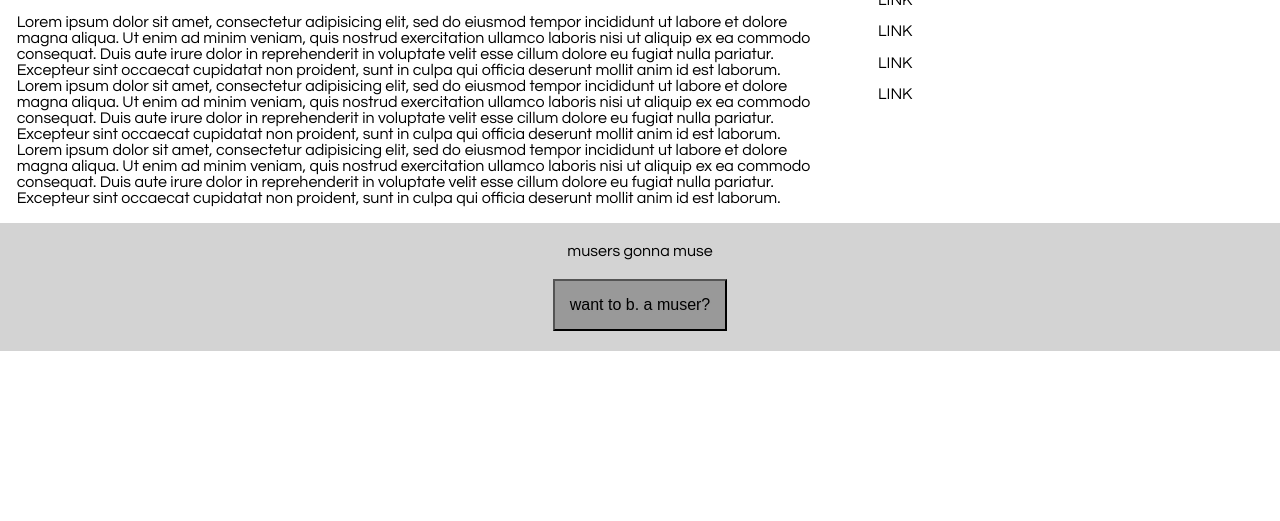
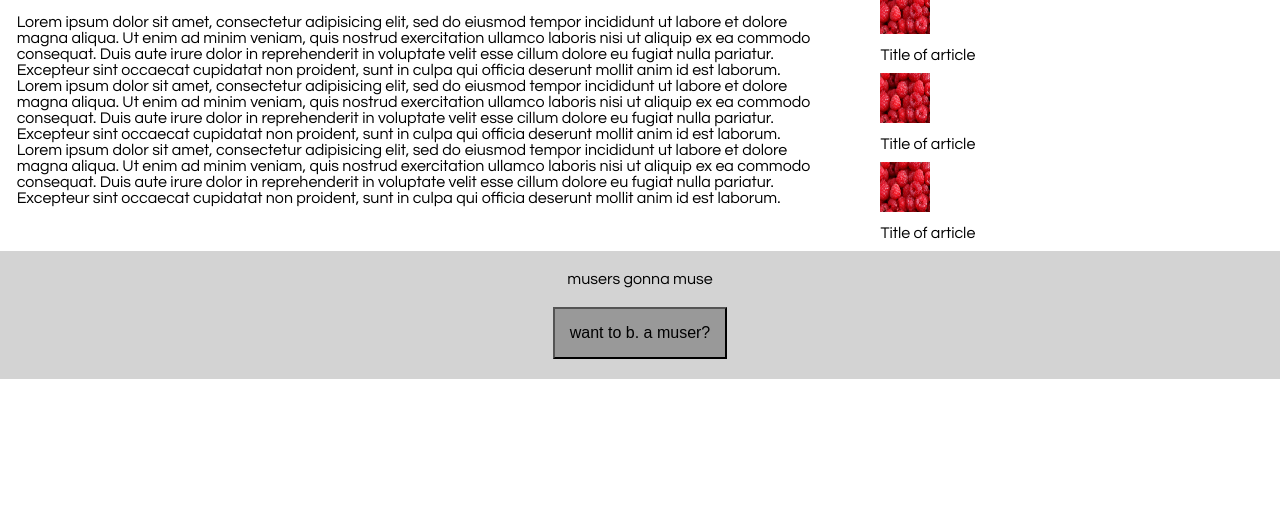
Before and after one commit to bethbaff/muse, a plain HTML site: page health.html in a window 1280 px wide. Shown: the part 279-800 px from the top of the page. Drawn offline with nearby package versions, Linux system fonts and the light colour scheme.

Commit message:
Added media items on topic pages

```diff
--- a/css/styles.css
+++ b/css/styles.css
@@ -98,7 +98,7 @@ h2 {
 button {
   padding: 20px;
   background-color: lightgrey;
-  font-size: 14px;
+  font-size: 1rem;
 }
 
 .meetmuse {
@@ -240,3 +240,13 @@ label placeholder {
   font-family: Century Gothic, sans-serif;
   font-size: .8rem;
 }
+
+.media-object {
+  height: 50px;
+  width: 50px;
+  margin-left: 10px;
+}
+
+.media-heading {
+  margin: 10px;
+}
--- a/health.html
+++ b/health.html
@@ -7,14 +7,13 @@
 
     <link rel="stylesheet" href="css/reset.css" type="text/css" />
     <link rel="stylesheet" href="css/styles.css" type="text/css" />
+
   </head>
   <body>
 
     <header>
 
         <div class="health">
-
-
             <h1>
                 <a href="index.html">b. musings</a>
             </h1>
@@ -24,6 +23,7 @@
             </h2>
 
         </div>
+    </header>
 
       <div class="middle">
 
@@ -35,12 +35,44 @@
 
     <div class="pastarticle">
       <h3>Past musings on health</h3>
-      <ul>
-        <li>LINK</li>
-        <li>LINK</li>
-        <li>LINK</li>
-        <li>LINK</li>
-      </ul>
+
+      <div class="media">
+          <div class="media-left">
+              <a href="#">
+                <img class="media-object" src="images/health.jpg" alt="...">
+              </a>
+            </div>
+      <div class="media-body">
+        <h4 class="media-heading">Title of article</h4>
+
+      </div>
+      </div>
+
+      <div class="media">
+          <div class="media-left">
+              <a href="#">
+                <img class="media-object" src="images/health.jpg" alt="...">
+              </a>
+            </div>
+      <div class="media-body">
+        <h4 class="media-heading">Title of article</h4>
+
+      </div>
+      </div>
+
+      <div class="media">
+          <div class="media-left">
+              <a href="#">
+                <img class="media-object" src="images/health.jpg" alt="...">
+              </a>
+            </div>
+      <div class="media-body">
+        <h4 class="media-heading">Title of article</h4>
+
+      </div>
+      </div>
+
+
 
     </div>
 
@@ -55,7 +87,7 @@
 
   </footer>
 
-
+<script src="https://maxcdn.bootstrapcdn.com/bootstrap/3.3.5/js/bootstrap.min.js"></script>
 
 </body>
 
```
Also changed, not shown: impinv.html (+36 -6 lines), other.html (+36 -6 lines), politics.html (+36 -6 lines). Lines whose indentation alone changed are shown as unchanged.
